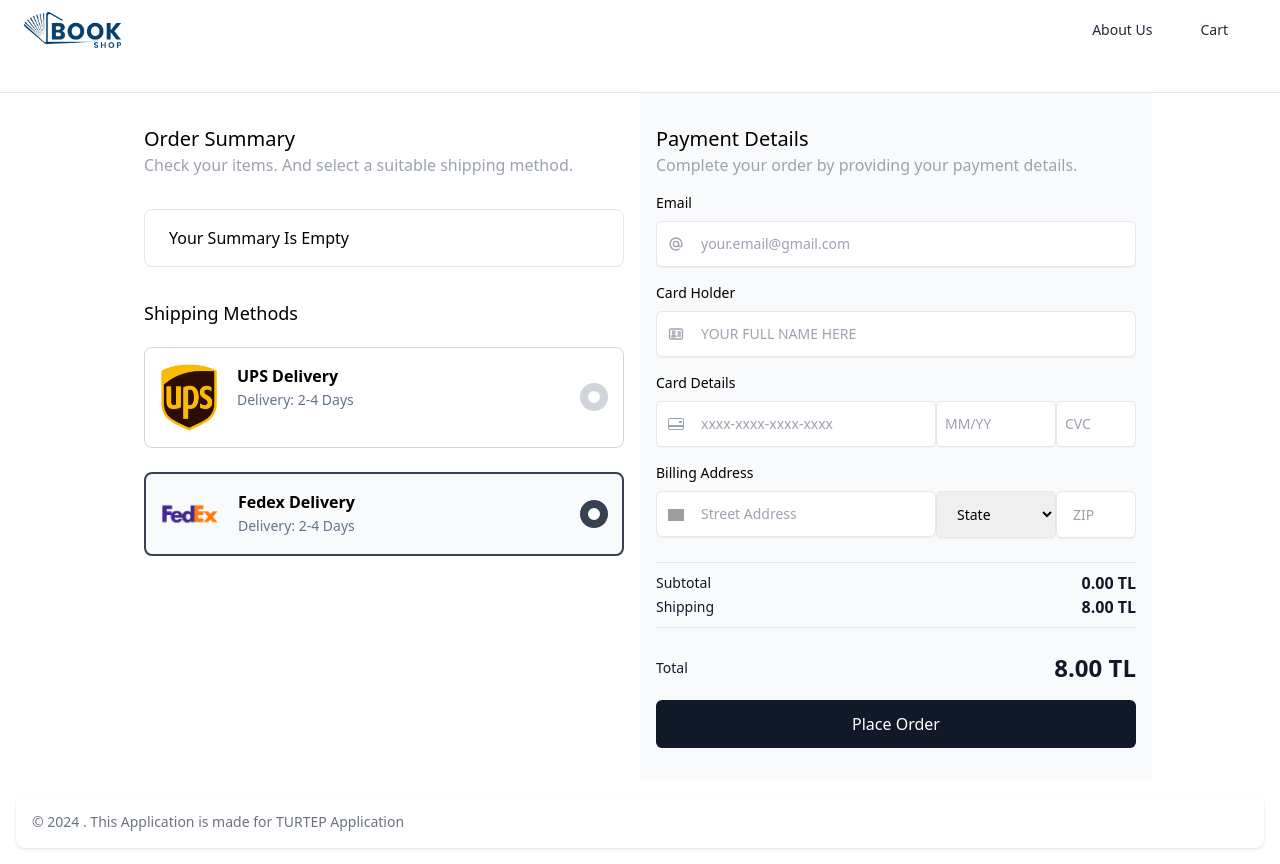
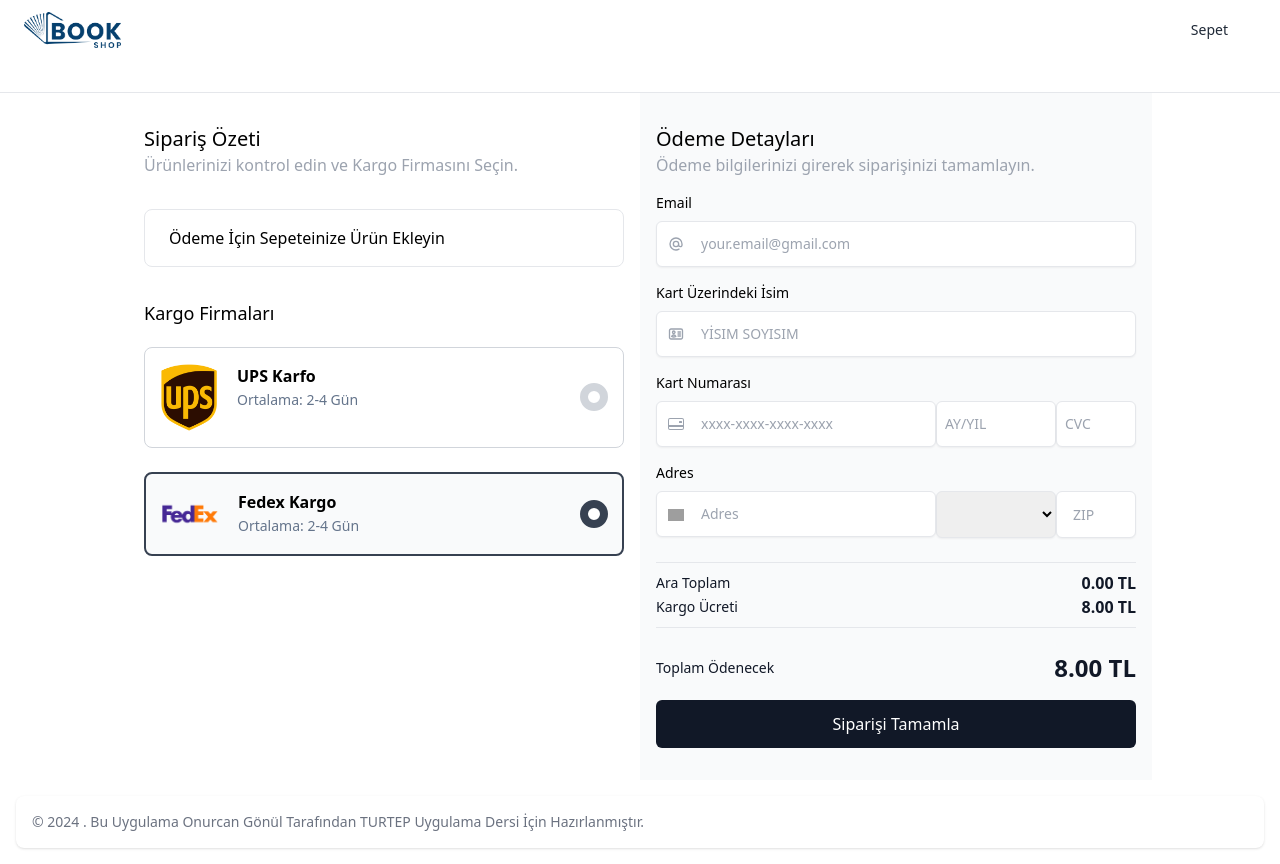
Before and after one commit to onurcangonul/codexist-case-onurcan-gonul, a React (Create React App) app: page /checkout in a window 1280 px wide. Built offline with nearby package versions, Linux system fonts and the light colour scheme; grey boxes are pictures that could not be loaded.

Commit message:
language changed

```diff
--- a/public/index.html
+++ b/public/index.html
@@ -24,7 +24,7 @@
       work correctly both with client-side routing and a non-root public URL.
       Learn how to configure a non-root public URL by running `npm run build`.
     -->
-    <title>Onurcan Gonul App</title>
+    <title>Onurcan Gonul Uygulama TURTEP</title>
   </head>
   <body>
     <noscript>You need to enable JavaScript to run this app.</noscript>
--- a/src/component/Footer/index.jsx
+++ b/src/component/Footer/index.jsx
@@ -4,7 +4,7 @@ const Footer = () => {
       <div className="w-full mx-auto max-w-screen-xl p-4 md:flex md:items-center md:justify-between">
         <span className="text-sm text-gray-500 sm:text-center dark:text-gray-400">
           © 2024{" "}
-          . This Application is made for TURTEP Application
+          . Bu Uygulama Onurcan Gönül Tarafından TURTEP Uygulama Dersi İçin Hazırlanmıştır.
         </span>
         {/* <ul className="flex flex-wrap items-center mt-3 text-sm font-medium text-gray-500 dark:text-gray-400 sm:mt-0">
           <li>
--- a/src/component/Header/index.jsx
+++ b/src/component/Header/index.jsx
@@ -16,17 +16,17 @@ const Header = () => {
             <img src={logo} className="mr-3 h-6 sm:h-9" alt="Flowbite Logo" />
           </Link>
           <div className="hidden md:flex items-center lg:order-2">
-            <Link
+            {/* <Link
               to="/about-us"
               className="text-gray-800 dark:text-white hover:bg-gray-50 font-medium rounded-lg text-sm px-4 lg:px-5 py-2 lg:py-2.5 mr-2 dark:hover:bg-gray-700 focus:outline-none dark:focus:ring-gray-800"
             >
               About Us
-            </Link>
+            </Link> */}
             <Link
               to="/cart"
               className="text-gray-800 dark:text-white hover:bg-gray-50 font-medium rounded-lg text-sm px-4 lg:px-5 py-2 lg:py-2.5 mr-2 dark:hover:bg-gray-700 focus:outline-none dark:focus:ring-gray-800"
             >
-              Cart
+              Sepet
             </Link>
           </div>
 
--- a/src/containers/Cart/index.jsx
+++ b/src/containers/Cart/index.jsx
@@ -27,7 +27,7 @@ const ShopingCart = () => {
           <div className="mx-auto px-4 sm:px-6 lg:px-8">
             <div className="flex items-center justify-center">
               <h1 className="text-2xl font-semibold text-gray-900">
-                Your Cart
+                Sepetiniz
               </h1>
             </div>
             <div className="mx-auto mt-8 max-w-2xl md:mt-12">
@@ -67,7 +67,7 @@ const ShopingCart = () => {
                                   onClick={() => handleRemoveClick(val.id)}
                                   className="flex rounded p-2 text-center text-red-500 underline transition-all duration-200 ease-in-out focus:shadow hover:text-gray-900"
                                 >
-                                  Remove
+                                  Kaldır
                                 </button>
                               </div>
                             </div>
@@ -78,20 +78,20 @@ const ShopingCart = () => {
 
                   <div className="mt-6 border-t border-b py-2">
                     <div className="flex items-center justify-between">
-                      <p className="text-sm text-gray-400">Subtotal</p>
+                      <p className="text-sm text-gray-400">Ara Toplam</p>
                       <p className="text-lg font-semibold text-gray-900">{`${subtotal.toFixed(
                         2
                       )} TL`}</p>
                     </div>
                     <div className="flex items-center justify-between">
-                      <p className="text-sm text-gray-400">Shipping</p>
+                      <p className="text-sm text-gray-400">Kargo</p>
                       <p className="text-lg font-semibold text-gray-900">
                         8.00 TL
                       </p>
                     </div>
                   </div>
                   <div className="mt-6 flex items-center justify-between">
-                    <p className="text-sm font-medium text-gray-900">Total</p>
+                    <p className="text-sm font-medium text-gray-900">Toplam</p>
                     <p className="text-2xl font-semibold text-gray-900">
                       <p className="text-2xl font-semibold text-gray-900">{`${total.toFixed(
                         2
@@ -104,7 +104,7 @@ const ShopingCart = () => {
                         type="button"
                         className="group inline-flex w-full items-center justify-center rounded-md bg-gray-900 px-6 py-4 text-lg font-semibold text-white transition-all duration-200 ease-in-out focus:shadow hover:bg-gray-800"
                       >
-                        Checkout
+                        Ödeme
                         <svg
                           xmlns="http://www.w3.org/2000/svg"
                           className="group-hover:ml-8 ml-4 h-6 w-6 transition-all"
@@ -131,7 +131,7 @@ const ShopingCart = () => {
         <section className="h-screen bg-gray-100 py-12 sm:py-16 lg:py-5">
           <div className="mx-auto px-4 sm:px-6 lg:px-8">
             <span className="h-screen flex justify-center items-center font-semibold text-3xl">
-              Your Cart is Empty
+              Sepetiniz Boş
             </span>
           </div>
         </section>
--- a/src/containers/Checkout/index.jsx
+++ b/src/containers/Checkout/index.jsx
@@ -17,7 +17,7 @@ const CheckOut = () => {
   const handlePlaceOrder = () => {
     // Dispatch the resetCart action to clear the cart
     dispatch(resetCart());
-    toast.success("Your order has been completed successfully 🎉");
+    toast.success("Siparişiniz Başarıyla Tamamlandı. Anasayfaya yönlendiriliyorsunuz.... 🎉");
     navigate("/payment-success");
   };
   return (
@@ -25,9 +25,9 @@ const CheckOut = () => {
       <div className="flex flex-col items-center border-b bg-white py-4 sm:flex-row sm:px-10 lg:px-20 xl:px-32"></div>
       <div className="grid sm:px-10 lg:grid-cols-2 lg:px-20 xl:px-32">
         <div className="px-4 pt-8">
-          <p className="text-xl font-medium">Order Summary</p>
+          <p className="text-xl font-medium">Sipariş Özeti</p>
           <p className="text-gray-400">
-            Check your items. And select a suitable shipping method.
+            Ürünlerinizi kontrol edin ve Kargo Firmasını Seçin.
           </p>
           {cartItems.length > 0 ? (
             <div>
@@ -57,10 +57,10 @@ const CheckOut = () => {
             </div>
           ) : (
             <div className="mt-8 space-y-3 rounded-lg border bg-white px-2 py-4 sm:px-6">
-              Your Summary Is Empty
+              Ödeme İçin Sepeteinize Ürün Ekleyin
             </div>
           )}
-          <p className="mt-8 text-lg font-medium">Shipping Methods</p>
+          <p className="mt-8 text-lg font-medium">Kargo Firmaları</p>
           <form className="mt-5 grid gap-6">
             <div className="relative">
               <input
@@ -77,9 +77,9 @@ const CheckOut = () => {
               >
                 <img className="w-14 object-contain" src={ups} alt="" />
                 <div className="ml-5">
-                  <span className="mt-2 font-semibold">UPS Delivery</span>
+                  <span className="mt-2 font-semibold">UPS Karfo</span>
                   <p className="text-slate-500 text-sm leading-6">
-                    Delivery: 2-4 Days
+                    Ortalama: 2-4 Gün
                   </p>
                 </div>
               </label>
@@ -99,9 +99,9 @@ const CheckOut = () => {
               >
                 <img className="w-14 object-contain" src={fedex} alt="" />
                 <div className="ml-5">
-                  <span className="mt-2 font-semibold">Fedex Delivery</span>
+                  <span className="mt-2 font-semibold">Fedex Kargo</span>
                   <p className="text-slate-500 text-sm leading-6">
-                    Delivery: 2-4 Days
+                    Ortalama: 2-4 Gün
                   </p>
                 </div>
               </label>
@@ -109,9 +109,9 @@ const CheckOut = () => {
           </form>
         </div>
         <div className="mt-10 bg-gray-50 px-4 pt-8 lg:mt-0">
-          <p className="text-xl font-medium">Payment Details</p>
+          <p className="text-xl font-medium">Ödeme Detayları</p>
           <p className="text-gray-400">
-            Complete your order by providing your payment details.
+            Ödeme bilgilerinizi girerek siparişinizi tamamlayın.
           </p>
           <div className="">
             <label for="email" className="mt-4 mb-2 block text-sm font-medium">
@@ -146,7 +146,7 @@ const CheckOut = () => {
               for="card-holder"
               className="mt-4 mb-2 block text-sm font-medium"
             >
-              Card Holder
+            Kart Üzerindeki İsim
             </label>
             <div className="relative">
               <input
@@ -154,7 +154,7 @@ const CheckOut = () => {
                 id="card-holder"
                 name="card-holder"
                 className="w-full rounded-md border border-gray-200 px-4 py-3 pl-11 text-sm uppercase shadow-sm outline-none focus:z-10 focus:border-blue-500 focus:ring-blue-500"
-                placeholder="Your full name here"
+                placeholder="Yİsim Soyisim"
               />
               <div className="pointer-events-none absolute inset-y-0 left-0 inline-flex items-center px-3">
                 <svg
@@ -177,7 +177,7 @@ const CheckOut = () => {
               for="card-no"
               className="mt-4 mb-2 block text-sm font-medium"
             >
-              Card Details
+             Kart Numarası
             </label>
             <div className="flex">
               <div className="relative w-7/12 flex-shrink-0">
@@ -206,7 +206,7 @@ const CheckOut = () => {
                 type="text"
                 name="credit-expiry"
                 className="w-full rounded-md border border-gray-200 px-2 py-3 text-sm shadow-sm outline-none focus:z-10 focus:border-blue-500 focus:ring-blue-500"
-                placeholder="MM/YY"
+                placeholder="AY/YIL"
               />
               <input
                 type="text"
@@ -219,7 +219,7 @@ const CheckOut = () => {
               for="billing-address"
               className="mt-4 mb-2 block text-sm font-medium"
             >
-              Billing Address
+            Adres
             </label>
             <div className="flex flex-col sm:flex-row">
               <div className="relative flex-shrink-0 sm:w-7/12">
@@ -228,7 +228,7 @@ const CheckOut = () => {
                   id="billing-address"
                   name="billing-address"
                   className="w-full rounded-md border border-gray-200 px-4 py-3 pl-11 text-sm shadow-sm outline-none focus:z-10 focus:border-blue-500 focus:ring-blue-500"
-                  placeholder="Street Address"
+                  placeholder="Adres"
                 />
                 <div className="pointer-events-none absolute inset-y-0 left-0 inline-flex items-center px-3">
                   <img
@@ -243,7 +243,7 @@ const CheckOut = () => {
                 name="billing-state"
                 className="w-full rounded-md border border-gray-200 px-4 py-3 text-sm shadow-sm outline-none focus:z-10 focus:border-blue-500 focus:ring-blue-500"
               >
-                <option value="State">State</option>
+                <option value="State"></option>
               </select>
               <input
                 type="text"
@@ -255,18 +255,18 @@ const CheckOut = () => {
 
             <div className="mt-6 border-t border-b py-2">
               <div className="flex items-center justify-between">
-                <p className="text-sm font-medium text-gray-900">Subtotal</p>
+                <p className="text-sm font-medium text-gray-900">Ara Toplam</p>
                 <p className="font-semibold text-gray-900">{`${subtotal.toFixed(
                   2
                 )} TL`}</p>
               </div>
               <div className="flex items-center justify-between">
-                <p className="text-sm font-medium text-gray-900">Shipping</p>
+                <p className="text-sm font-medium text-gray-900">Kargo Ücreti</p>
                 <p className="font-semibold text-gray-900">8.00 TL</p>
               </div>
             </div>
             <div className="mt-6 flex items-center justify-between">
-              <p className="text-sm font-medium text-gray-900">Total</p>
+              <p className="text-sm font-medium text-gray-900">Toplam Ödenecek</p>
               <p className="text-2xl font-semibold text-gray-900">{`${total.toFixed(
                 2
               )} TL`}</p>
@@ -276,7 +276,7 @@ const CheckOut = () => {
             onClick={() => handlePlaceOrder()}
             className="mt-4 mb-8 w-full rounded-md bg-gray-900 px-6 py-3 font-medium text-white"
           >
-            Place Order
+            Siparişi Tamamla
           </button>
         </div>
       </div>
--- a/src/containers/SearchBar/index.jsx
+++ b/src/containers/SearchBar/index.jsx
@@ -5,7 +5,7 @@ const SearchBar = (props) => {
     return (
       <div className="bg-gradient-to-r from-sky-500 to-indigo-500 h-44 p-2">
         <h2 className="flex justify-center mt-6 mb-2 font-semibold text-lg text-white">
-          Search Books And Find Your Adventure
+          Kitapları Arayın ve Maceralara Katılın
         </h2>
         <div className="relative flex justify-center">
           <div className="absolute inset-y-0 start-0 flex items-center ps-3 pointer-events-none"></div>
@@ -15,7 +15,7 @@ const SearchBar = (props) => {
             type="search"
             id="default-search"
             className="block md:w-2/4 w-[80%] p-4 ps-10 text-sm text-gray-900 border border-gray-300 rounded-lg bg-gray-50 focus:ring-blue-500 focus:border-blue-500 dark:bg-gray-700 dark:border-gray-600 dark:placeholder-gray-400 dark:text-white dark:focus:ring-blue-500 dark:focus:border-blue-500"
-            placeholder="Search Books..."
+            placeholder="Kitap Ara..."
             required
           />
         </div>
```
Also changed, not shown: src/containers/Payment-Success/index.jsx (+4 -4 lines), src/containers/ProductDetail/index.jsx (+6 -6 lines), src/containers/ProductItem/index.jsx (+4 -4 lines).
